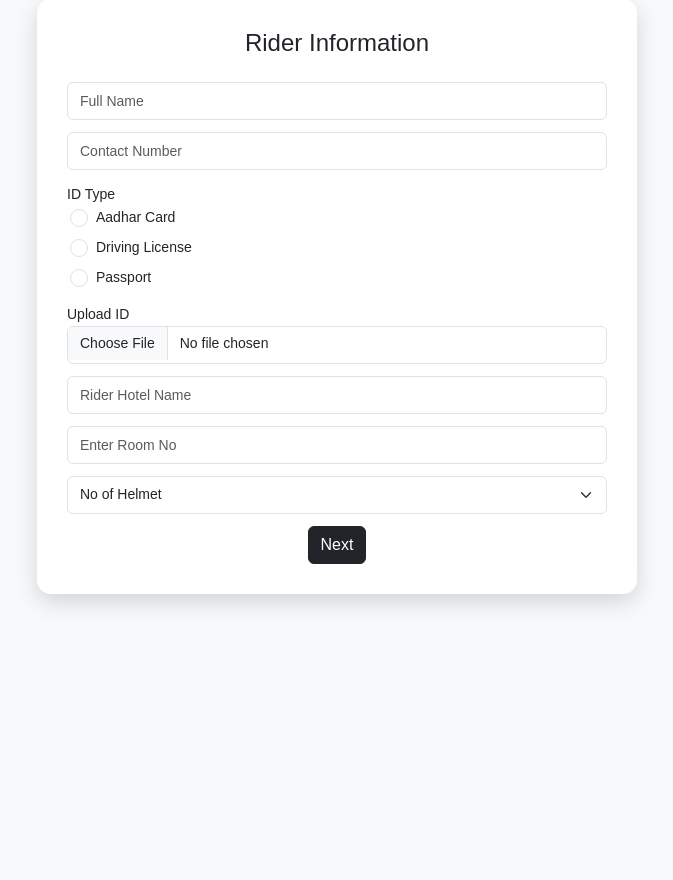
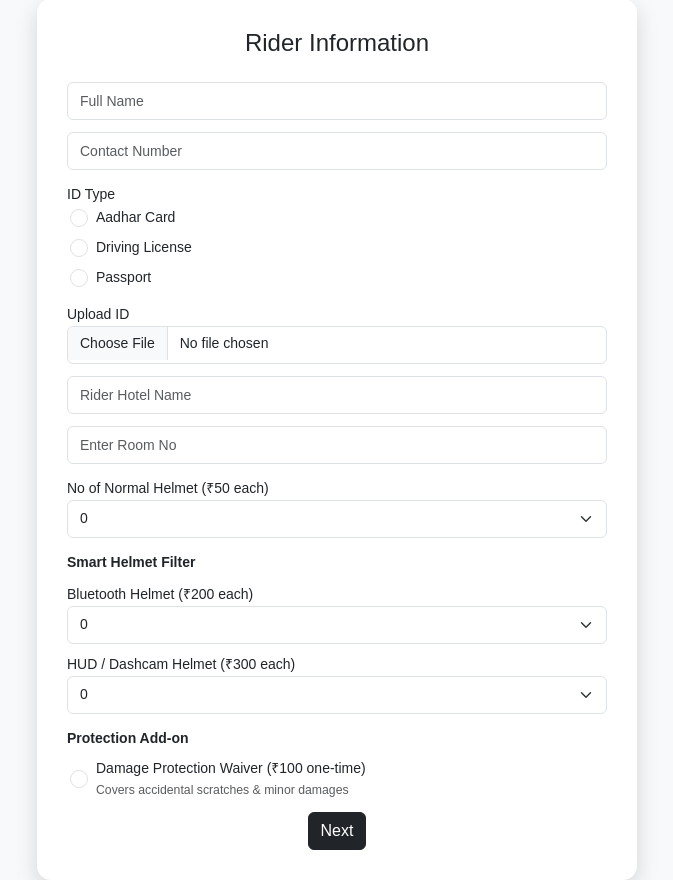
Before and after one commit to wtwinds/Helmet_Rental, a Flask app: page /rider-info in a window 1280 px wide. Shown: the part 101-981 px from the top of the page, without its empty margins (303-976 px from the left). Before the commit the page ends 708 px from the top, so only its background shows below. Run offline with Flask 3, Linux system fonts and the light colour scheme; the visitor is signed in with stand-in values (Sample User, id 1).

Commit message:
helmet again new  commit

```diff
--- a/app.py
+++ b/app.py
@@ -113,9 +113,26 @@ def save_rider():
     id_type = request.form.get("id_type")
     hotel_name = request.form.get("hotel_name")
     room_no = request.form.get("room_no")
-    helmet_count = request.form.get("helmet_count")
 
-    session["helmet_count"] = int(helmet_count)
+    normal_helmet = int(request.form.get("normal_helmet",0))
+    bluetooth_helmet=int(request.form.get("bluetooth_helmet",0))
+    hud_helmet=int(request.form.get("hud_helmet",0))
+
+    damage_protection=request.form.get("damage_protection")
+
+    total_helmets=normal_helmet+bluetooth_helmet+hud_helmet
+    if total_helmets>3:
+        flash("Maximum 3 helmets allowed","error")
+        return redirect(url_for("rider_info"))
+    session["normal_helmet"] = int(normal_helmet)
+    session["bluetooth_helmet"]=bluetooth_helmet
+    session["hud_helmet"]=hud_helmet
+
+    if damage_protection=="yes":
+        session["damage_protection"]=100
+    else:
+        session["damage_protection"]=0
+
     id_file = request.files.get("id_image")
 
     filename = ""
@@ -133,7 +150,9 @@ def save_rider():
         "id_type": id_type,
         "hotel_name": hotel_name,
         "room_no": room_no,
-        "helmet_count": helmet_count,
+        "normal_helmet": normal_helmet,
+        "bluetooth_helmet": bluetooth_helmet,
+        "hud_helmet": hud_helmet,
         "document_file": filename
     }
 
@@ -187,14 +206,25 @@ def payment():
     if "user_name" not in session:
         return redirect(url_for("login"))
 
-    helmet_count = session.get("helmet_count", 1)
+    normal=session.get("normal_helmet",0)
+    bluetooth=session.get("bluetooth_helmet",0)
+    hud=session.get("hud_helmet",0)
+    damage=session.get("damage_protection",0)
 
-    price_per_helmet = 50
+    normal_price=50
+    bluetooth_price=200
+    hud_price=300
 
-    total_price = helmet_count * price_per_helmet
+    total_price = (normal*normal_price) + \
+                (bluetooth*bluetooth_price)+ \
+                (hud*hud_price)+\
+                damage
 
     return render_template("payment.html",
-                           helmet_count=helmet_count,
+                           normal=normal,
+                           bluetooth=bluetooth,
+                           hud=hud,
+                           damage=damage,
                            total_price=total_price)
 
 # -------- Booking Complete Page --------
--- /dev/null
+++ b/static/js/helmet-limit.js
@@ -0,0 +1,21 @@
+const normal = document.querySelector('[name="normal_helmet"]');
+const bluetooth = document.querySelector('[name="bluetooth_helmet"]');
+const hud = document.querySelector('[name="hud_helmet"]');
+
+function checkLimit() {
+    const total =
+        parseInt(normal.value) +
+        parseInt(bluetooth.value) +
+        parseInt(hud.value);
+
+    if (total > 3) {
+        alert("Maximum 3 helmets allowed per ride 🚫");
+
+        // reset last changed value
+        this.value = 0;
+    }
+}
+
+normal.addEventListener("change", checkLimit);
+bluetooth.addEventListener("change", checkLimit);
+hud.addEventListener("change", checkLimit);
--- a/templates/rider_info.html
+++ b/templates/rider_info.html
@@ -76,15 +76,57 @@
                     <input type="text" name="room_no" placeholder="Enter Room No" class="form-control">
                 </div>
 
+                <!-- NORMAL HELMET -->
                 <div class="mb-3">
-                    <select name="helmet_count" class="form-select">
-
-                        <option value="">No of Helmet</option>
+                    <label>No of Normal Helmet (₹50 each)</label>
+                    <select name="normal_helmet" class="form-select">
+                        <option value="0">0</option>
                         <option>1</option>
                         <option>2</option>
                         <option>3</option>
+                    </select>
+                </div>
 
-                    </select>
+                <!-- SMART HELMET FILTER -->
+                <div class="mb-3">
+                    <label class="fw-bold">Smart Helmet Filter</label>
+
+                    <!-- Bluetooth -->
+                    <div class="mt-2">
+                        <label>Bluetooth Helmet (₹200 each)</label>
+                        <select name="bluetooth_helmet" class="form-select">
+                            <option value="0">0</option>
+                            <option>1</option>
+                            <option>2</option>
+                            <option>3</option>
+                        </select>
+                    </div>
+
+                    <!-- HUD -->
+                    <div class="mt-2">
+                        <label>HUD / Dashcam Helmet (₹300 each)</label>
+                        <select name="hud_helmet" class="form-select">
+                            <option value="0">0</option>
+                            <option>1</option>
+                            <option>2</option>
+                            <option>3</option>
+                        </select>
+                    </div>
+                </div>
+
+                <div class="mb-3">
+                    <label class="fw-bold">Protection Add-on</label>
+
+                    <div class="form-check mt-2">
+                        <input class="form-check-input" type="checkbox" name="damage_protection" value="yes">
+                        <label class="form-check-label">
+                            Damage Protection Waiver (₹100 one-time)
+                            <br>
+                            <small class="text-muted">
+                                Covers accidental scratches & minor damages
+                            </small>
+                        </label>
+                    </div>
                 </div>
 
                 <div class="text-center">
@@ -103,6 +145,8 @@
             alerts.forEach(alert => alert.style.display = 'none');
         }, 3000);
     </script>
+
+    <script src="{{ url_for('static', filename='js/helmet-limit.js') }}"></script>
 </body>
 
 </html>
```
Also changed, not shown: templates/payment.html (+7 -6 lines).
